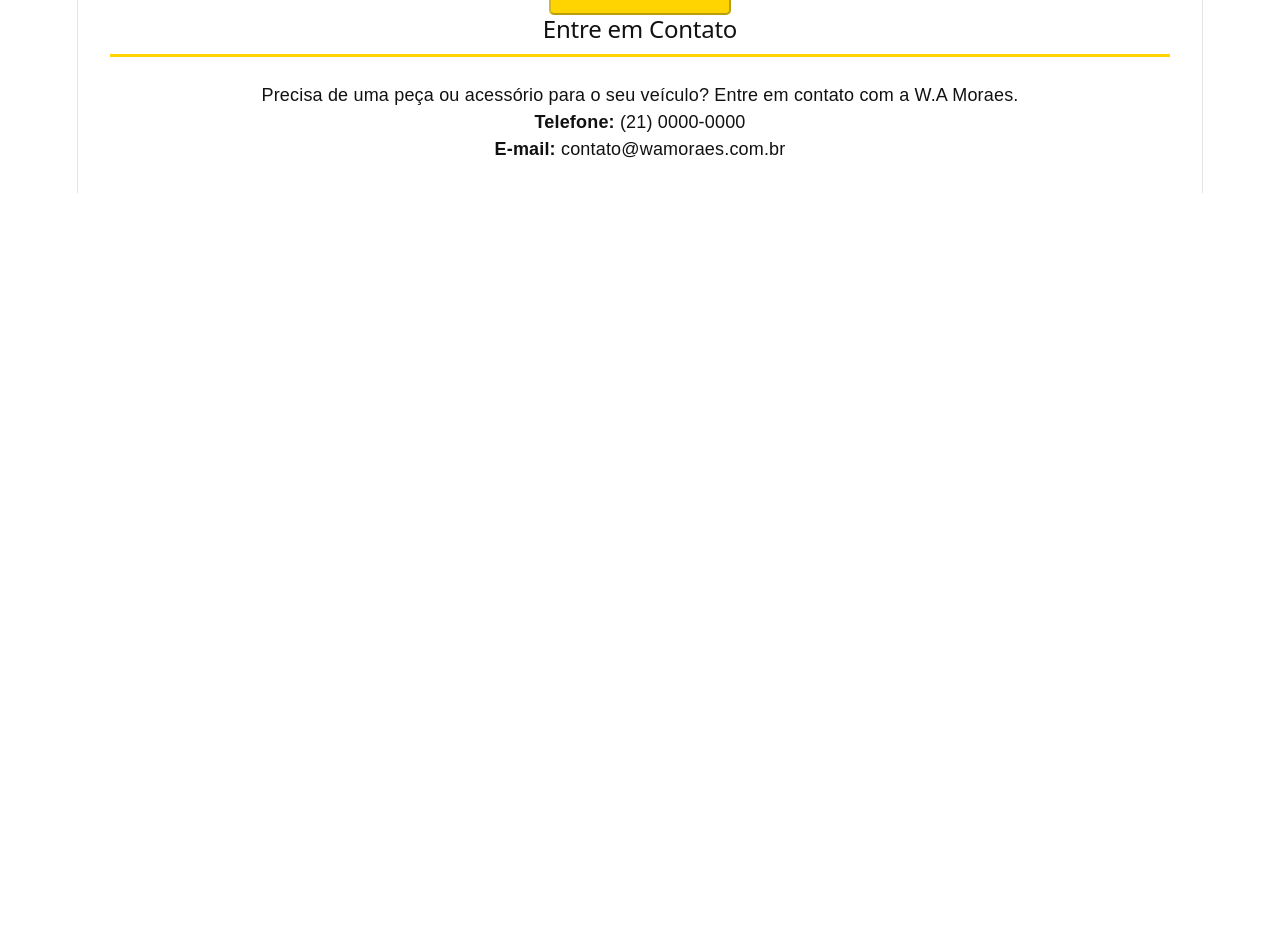
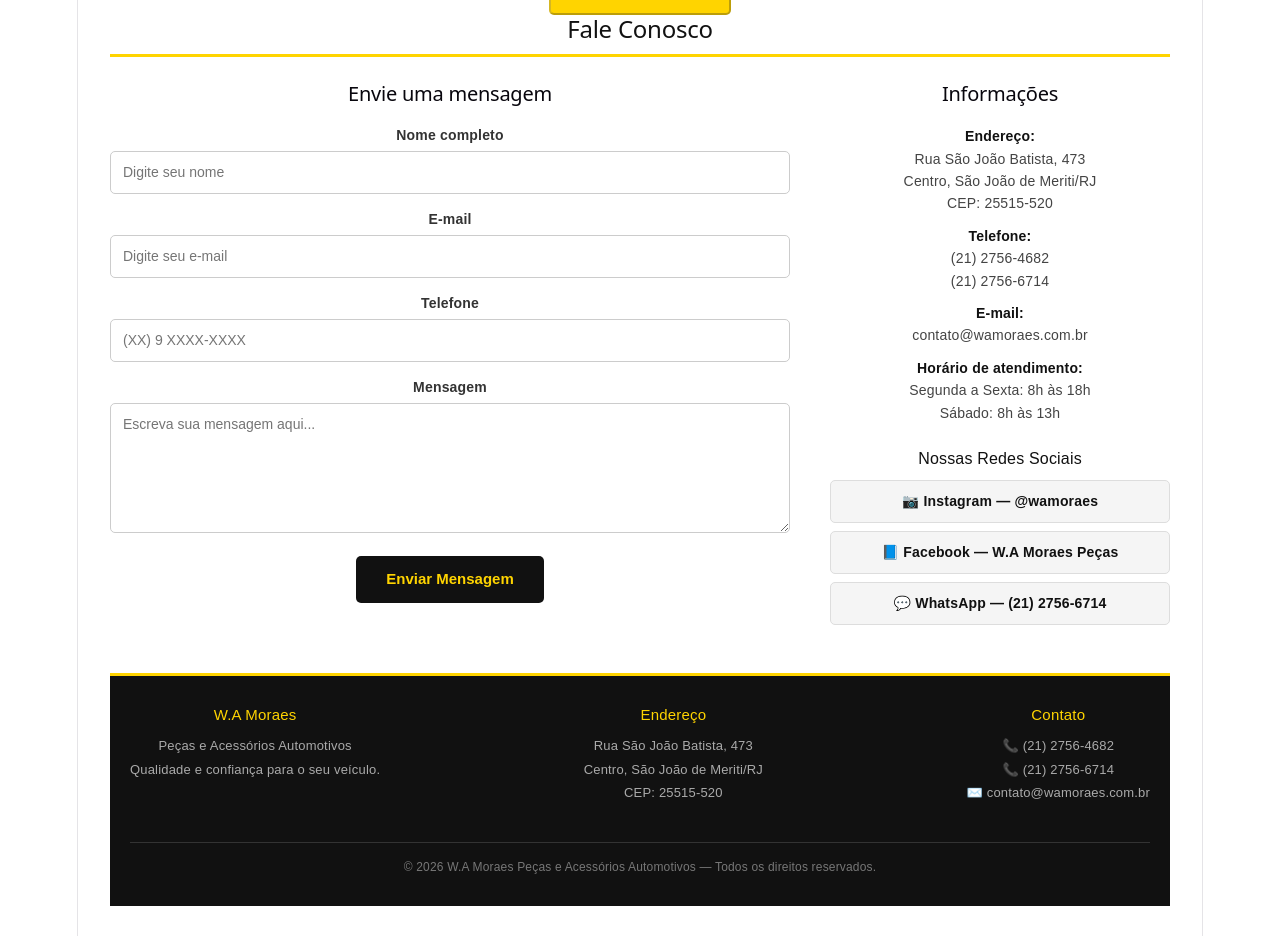
Before and after one commit to KaykyOls/wamoraeslanding, a React (Vite) app: page / in a window 1280 px wide. Shown: the part 1740-2676 px from the top of the page. Before the commit the page ends 1933 px from the top, so only its background shows below. Built offline with nearby package versions, Linux system fonts and the light colour scheme.

Commit message:
feat: adiciona contato e rodape na landing page

```diff
--- a/src/components/ContatoSection.jsx
+++ b/src/components/ContatoSection.jsx
@@ -1,16 +1,124 @@
 function ContatoSection() {
   return (
-    <section id="contato" className="contato">
-      <h2 className="titulo-secao">Entre em Contato</h2>
+    <section id="contato">
+      <h2 className="titulo-secao">Fale Conosco</h2>
 
-      <p>
-        Precisa de uma peça ou acessório para o seu veículo?
-        Entre em contato com a W.A Moraes.
-      </p>
+      <div className="contato-wrapper">
+        <div className="formulario-contato">
+          <h2>Envie uma mensagem</h2>
 
-      <div className="contato-info">
-        <p><strong>Telefone:</strong> (21) 0000-0000</p>
-        <p><strong>E-mail:</strong> contato@wamoraes.com.br</p>
+          <form id="formContato">
+            <div className="grupo-campo">
+              <label htmlFor="nome">Nome completo</label>
+              <input
+                type="text"
+                id="nome"
+                name="nome"
+                placeholder="Digite seu nome"
+              />
+            </div>
+
+            <div className="grupo-campo">
+              <label htmlFor="email">E-mail</label>
+              <input
+                type="email"
+                id="email"
+                name="email"
+                placeholder="Digite seu e-mail"
+              />
+            </div>
+
+            <div className="grupo-campo">
+              <label htmlFor="telefone">Telefone</label>
+              <input
+                type="tel"
+                id="telefone"
+                name="telefone"
+                placeholder="(XX) 9 XXXX-XXXX"
+              />
+            </div>
+
+            <div className="grupo-campo">
+              <label htmlFor="mensagem">Mensagem</label>
+              <textarea
+                id="mensagem"
+                name="mensagem"
+                placeholder="Escreva sua mensagem aqui..."
+              ></textarea>
+            </div>
+
+            <button type="submit" className="btn-enviar">
+              Enviar Mensagem
+            </button>
+          </form>
+        </div>
+
+        <div className="info-contato">
+          <h2>Informações</h2>
+
+          <p>
+            <strong>Endereço:</strong>
+            <br />
+            Rua São João Batista, 473
+            <br />
+            Centro, São João de Meriti/RJ
+            <br />
+            CEP: 25515-520
+          </p>
+
+          <p>
+            <strong>Telefone:</strong>
+            <br />
+            (21) 2756-4682
+            <br />
+            (21) 2756-6714
+          </p>
+
+          <p>
+            <strong>E-mail:</strong>
+            <br />
+            contato@wamoraes.com.br
+          </p>
+
+          <p>
+            <strong>Horário de atendimento:</strong>
+            <br />
+            Segunda a Sexta: 8h às 18h
+            <br />
+            Sábado: 8h às 13h
+          </p>
+
+          <div className="redes-sociais">
+            <h3>Nossas Redes Sociais</h3>
+
+            <a
+              href="https://www.instagram.com/moraeswa/"
+              className="link-social"
+              target="_blank"
+              rel="noreferrer"
+            >
+              📷 Instagram — @wamoraes
+            </a>
+
+            <a
+              href="https://web.facebook.com/wamoraesautopecas/"
+              className="link-social"
+              target="_blank"
+              rel="noreferrer"
+            >
+              📘 Facebook — W.A Moraes Peças
+            </a>
+
+            <a
+              href="https://wa.me/552127566714"
+              className="link-social"
+              target="_blank"
+              rel="noreferrer"
+            >
+              💬 WhatsApp — (21) 2756-6714
+            </a>
+          </div>
+        </div>
       </div>
     </section>
   )
--- /dev/null
+++ b/src/components/Footer.jsx
@@ -0,0 +1,38 @@
+function Footer() {
+  return (
+    <footer>
+      <div className="footer-conteudo">
+        <div className="footer-bloco">
+          <h4>W.A Moraes</h4>
+          <p>Peças e Acessórios Automotivos</p>
+          <p>Qualidade e confiança para o seu veículo.</p>
+        </div>
+
+        <div className="footer-bloco">
+          <h4>Endereço</h4>
+          <address>
+            Rua São João Batista, 473
+            <br />
+            Centro, São João de Meriti/RJ
+            <br />
+            CEP: 25515-520
+          </address>
+        </div>
+
+        <div className="footer-bloco">
+          <h4>Contato</h4>
+          <p>📞 (21) 2756-4682</p>
+          <p>📞 (21) 2756-6714</p>
+          <p>✉️ contato@wamoraes.com.br</p>
+        </div>
+      </div>
+
+      <p className="footer-copy">
+        © 2026 W.A Moraes Peças e Acessórios Automotivos — Todos os direitos
+        reservados.
+      </p>
+    </footer>
+  )
+}
+
+export default Footer
--- a/src/pages/LandingPage.jsx
+++ b/src/pages/LandingPage.jsx
@@ -3,6 +3,7 @@
 import Destaques from '../components/Destaques'
 import ProdutosSection from '../components/ProdutosSection'
 import ContatoSection from '../components/ContatoSection'
+import Footer from '../components/Footer'
 
 function LandingPage() {
   return (
@@ -12,6 +13,7 @@
       <Destaques />
       <ProdutosSection />
       <ContatoSection />
+      <Footer />
     </main>
   )
 }
```
